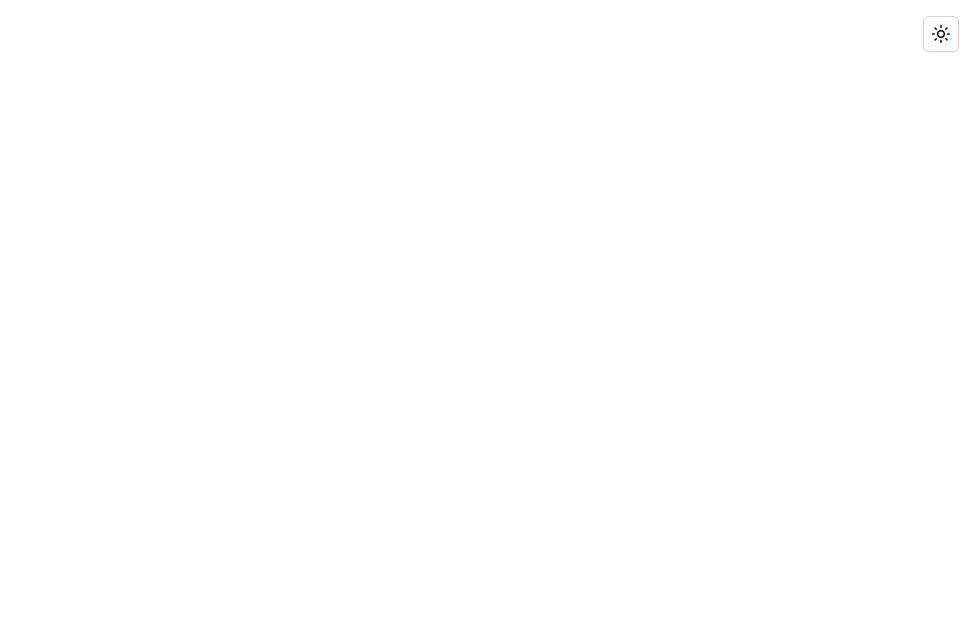
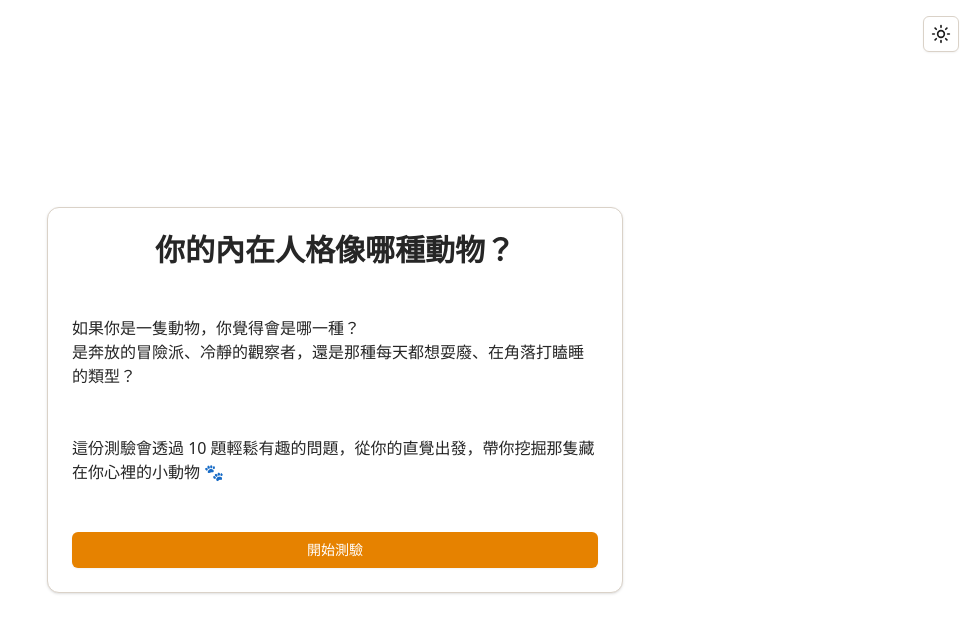
Before and after one commit to edenhsia/animal-witihin, a React (Vite) app: page / in a window 1280 px wide. Before the commit this address had no page. Shown: the top 632 px of the page, without its empty margins (305-1280 px from the left). Built offline with nearby package versions, Linux system fonts and the light colour scheme.

Commit message:
feat: add home page to app

```diff
--- a/src/App.tsx
+++ b/src/App.tsx
@@ -1,6 +1,7 @@
 import { ThemeToggle } from './components/ThemeToggle'
 import ThemeProvider from './providers/ThemeProvider'
 import { Routes, Route } from 'react-router'
+import Intro from './components/Intro'
 import Quiz from './components/Quiz'
 import Result from './components/Result'
 
@@ -11,6 +12,7 @@ export default function App() {
 
       <main className="min-h-screen flex items-center justify-center">
         <Routes>
+          <Route path="/" element={<Intro />} />
           <Route path="/quiz" element={<Quiz />} />
           <Route path="/result" element={<Result />} />
         </Routes>
--- /dev/null
+++ b/src/components/Intro.tsx
@@ -0,0 +1,26 @@
+import { Card } from '@/components/ui/card'
+import { Button } from '@/components/ui/button'
+import { Link } from 'react-router'
+
+export default function Intro() {
+  return (
+    <Card className="max-w-xl w-full p-6 space-y-6">
+      <h1 className="text-3xl font-bold text-center">
+        你的內在人格像哪種動物？
+      </h1>
+      <p>
+        如果你是一隻動物，你覺得會是哪一種？
+        <br />
+        是奔放的冒險派、冷靜的觀察者，還是那種每天都想耍廢、在角落打瞌睡的類型？
+      </p>
+      <p>
+        這份測驗會透過 10
+        題輕鬆有趣的問題，從你的直覺出發，帶你挖掘那隻藏在你心裡的小動物 🐾
+      </p>
+
+      <Button asChild>
+        <Link to="/quiz">開始測驗</Link>
+      </Button>
+    </Card>
+  )
+}
--- a/src/components/Result.tsx
+++ b/src/components/Result.tsx
@@ -22,7 +22,7 @@ export default function Result() {
       <p>{bestMatchAnimal.personality}</p>
 
       <Button asChild>
-        <Link to="/quiz">重新測驗</Link>
+        <Link to="/">重新測驗</Link>
       </Button>
     </Card>
   )
```
